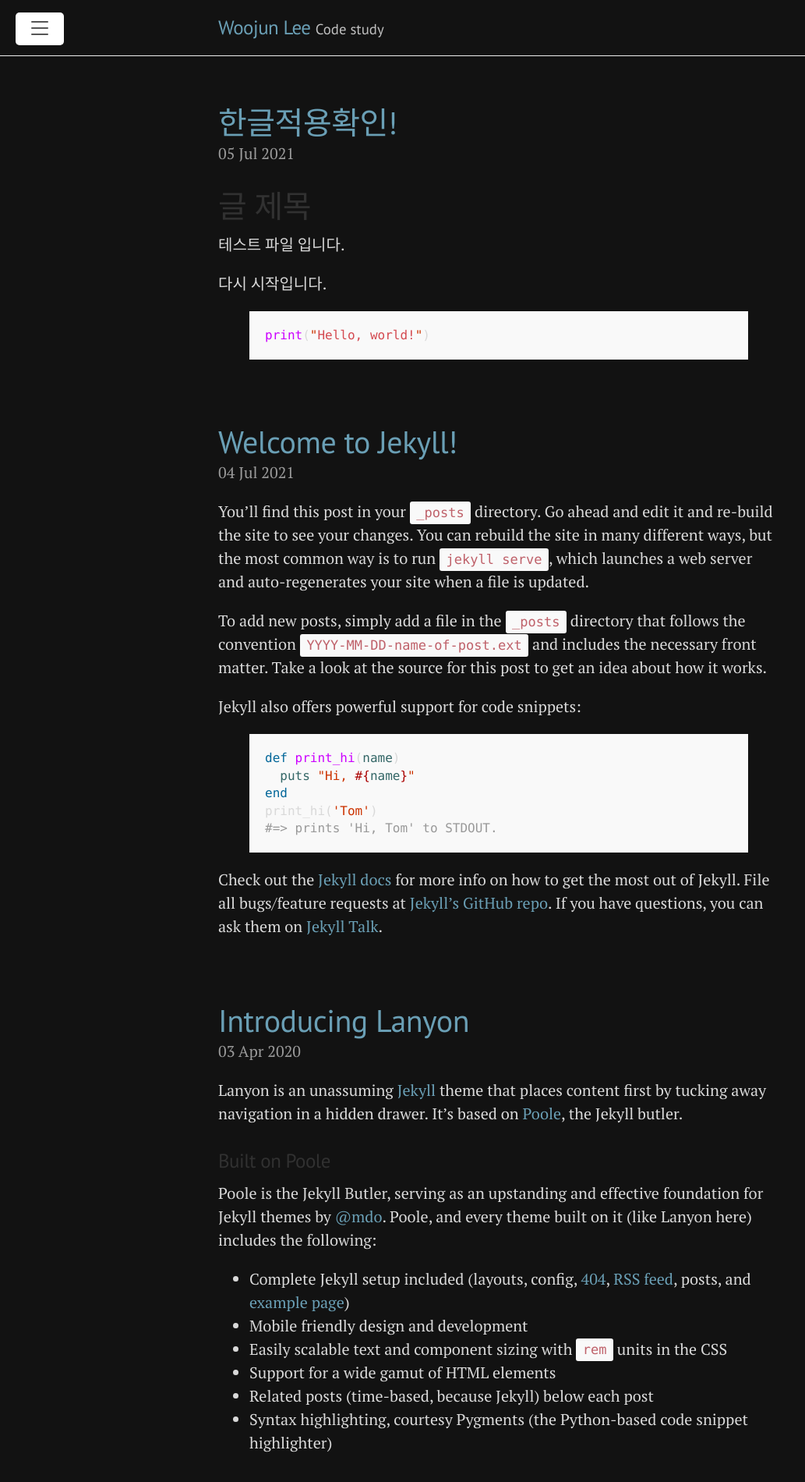
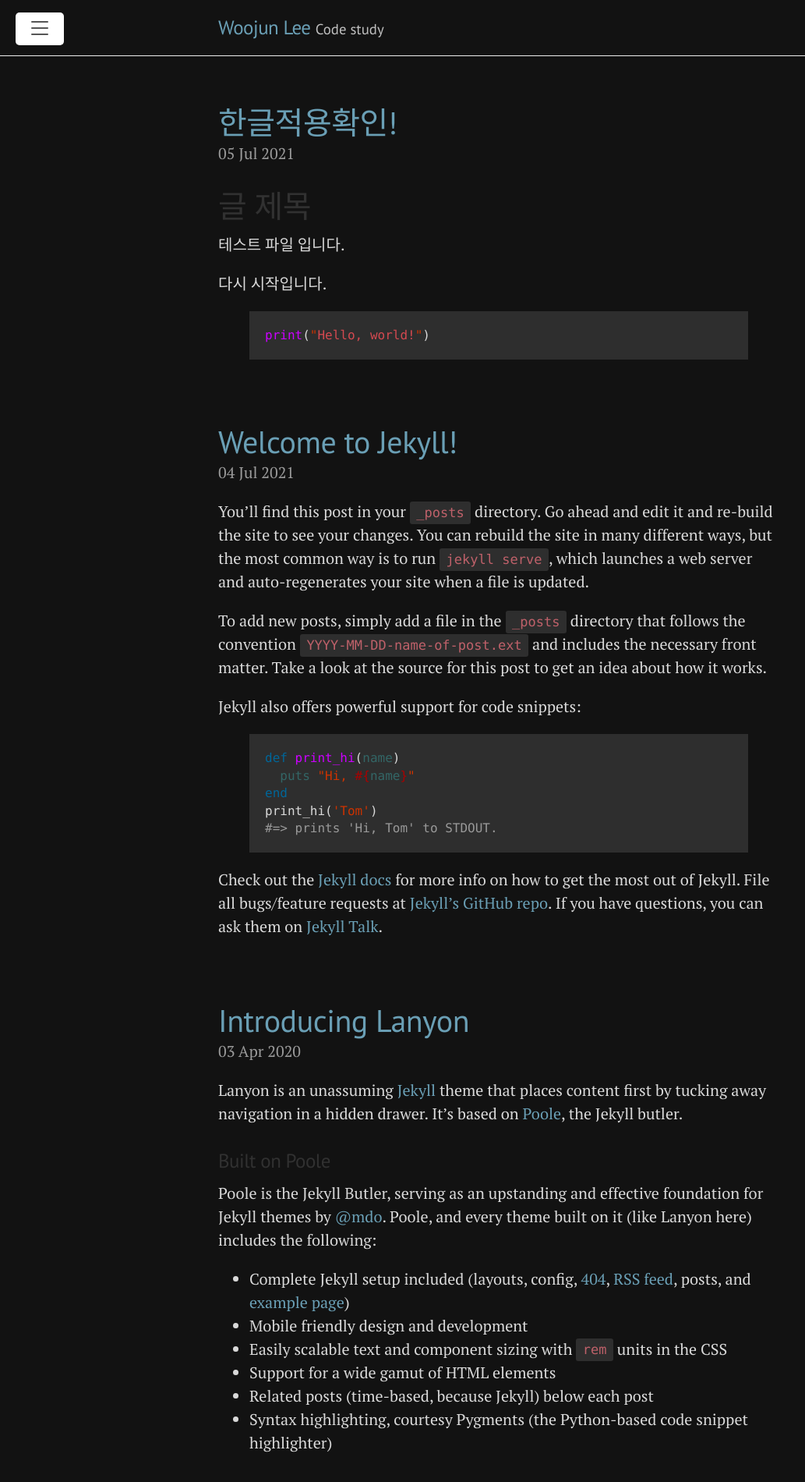
Before and after one commit to wjleekr927/wjleekr927.github.io, a Jekyll site: the page built from index.html, in a window 1280 px wide. Shown: the top 1900 px of the page at 78% size, without its empty margins (0-1033 px from the left). Built offline with Jekyll 4.4.1, drawn with Linux system fonts in a browser that asks for light colours; the list of posts is cut into pages by our own code.

Commit message:
Code color change

```diff
--- a/public/css/poole.css
+++ b/public/css/poole.css
@@ -156,7 +156,7 @@ code {
   padding: .25em .5em;
   font-size: 85%;
   color: #bf616a;
-  background-color: #f9f9f9;
+  background-color: #2E2E2E;
   border-radius: 3px;
 }
 pre {
@@ -170,7 +170,7 @@ pre {
   white-space: pre-wrap;
   word-break: break-all;
   word-wrap: break-word;
-  background-color: #f9f9f9;
+  background-color: #2E2E2E;
 }
 pre code {
   padding: 0;
```
